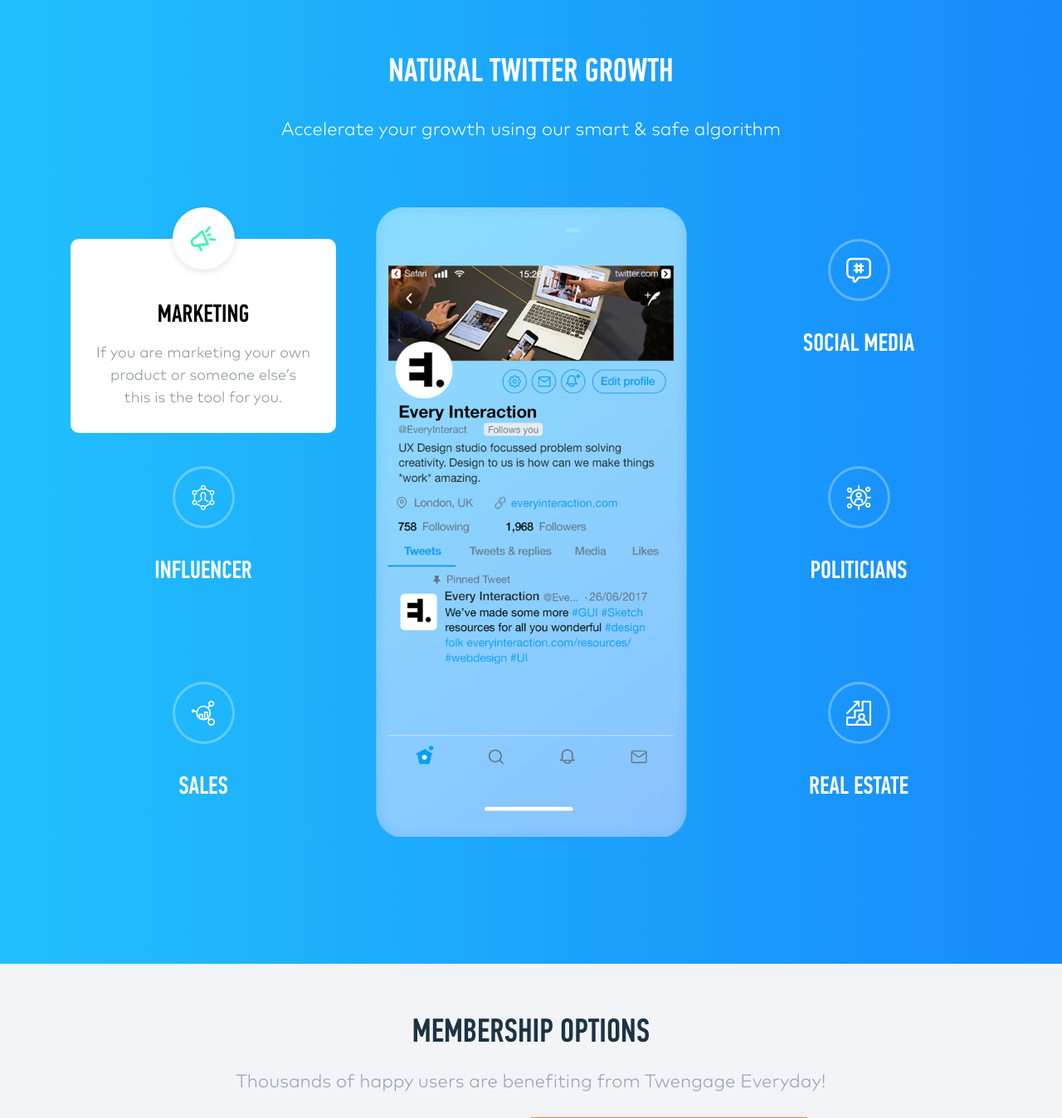
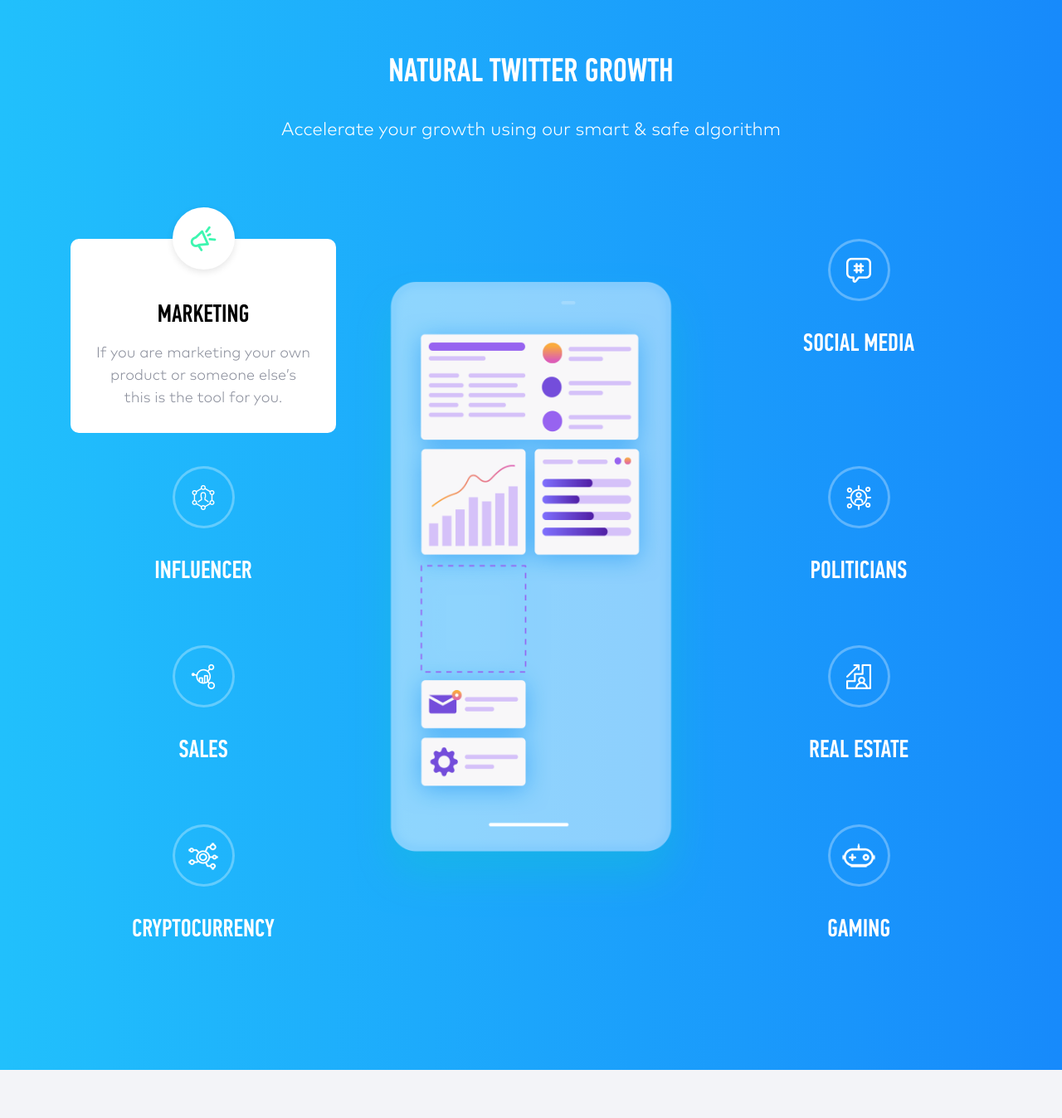
Before and after one commit to Edelweiss35/twengage, a Django app: page / in a window 1280 px wide. Shown: the part 2652-4000 px from the top of the page at 83% size. Run offline with Django 3.2, Linux system fonts and the light colour scheme; some libraries are stand-ins or nearby versions; some web fonts are replaced.

Commit message:
make it better

```diff
--- a/twitter/templates/css/twengage.css
+++ b/twitter/templates/css/twengage.css
@@ -413,6 +413,28 @@ button.slick-prev:hover{
 }
 .icon-two:before {
   content: "\e905";
+}
+.icon-seven{
+    width:40px;
+    height:40px;
+    background: transparent url(../images/food7.png) no-repeat;
+
+}
+.icon-eight{
+    width:40px;
+    height:40px;
+    background: transparent url(../images/food8.png) no-repeat;
+}
+.icon-seven:before{
+    width:40px;
+    height:40px;
+    background: transparent url(../images/food07.png) no-repeat;
+
+}
+.icon-eight:before{
+    width:40px;
+    height:40px;
+    background: transparent url(../images/food08.png) no-repeat;
 }
 @font-face{
 	font-family: 'mark';
@@ -768,6 +790,16 @@ p{
 	color: #3df6b0;
 	transition: all 0.3s;
 }
+.tg-ul li.active figure p08 i{
+	color: #3df6b0;
+	transition: all 0.3s;
+    background: url(../images/food08.png) no-repeat;
+}
+.tg-ul li.active figure p07 i{
+	color: #3df6b0;
+	transition: all 0.3s;
+    background: url(../images/food07.png) no-repeat;
+}
 .tg-ul li.active .tg-content p{
 	display: block;
 	color: #8c909d;
@@ -786,9 +818,9 @@ p{
 	transition: all 0.3s;
 	display: block;
 	position: absolute;
-	top: -38px;
-	left: calc(50% - 187.5px);
-	width: 375px;
+	top: -10px;
+	left: calc(50% - 306.5px);
+	width: 600px;
 }
 .tg-list{
     padding-top: 90px;
@@ -797,7 +829,7 @@ p{
 	text-align: center;
 	padding: 0 30px 30px;
 	width: 320px;
-	min-height: 220px;
+	min-height: 150px;
 	border-radius: 10px;
 	margin-bottom: 40px;
 }
--- a/twitter/templates/home.html
+++ b/twitter/templates/home.html
@@ -207,7 +207,7 @@
 								<p>If you are marketing your own product or someone else’s this is the tool for you.</p>
 							</div>
 							<div class="tg-output">
-								<img src="{% static 'images/mobile.png' %}" alt="#">
+								<img src="{% static 'images/mobile1.png' %}" alt="#">
 							</div>
 						</li>
 						<li>
@@ -258,7 +258,27 @@
 									area.</p>
 							</div>
 							<div class="tg-output">
-								<img src="{% static 'images/mobile.png' %}" alt="#">
+								<img src="{% static 'images/mobile6.png' %}" alt="#">
+							</div>
+						</li>
+                        <li>
+							<div class="tg-content">
+                                <figure><p07><i class="icon-seven"></i></p07></figure>
+								<h4>CRYPTOCURRENCY</h4>
+								<p>Twengage can help you get more in crytocurrency</p>
+							</div>
+							<div class="tg-output">
+								<img src="{% static 'images/mobile7.png' %}" alt="#">
+							</div>
+						</li>
+						<li>
+							<div class="tg-content">
+                                <figure><p08><i class="icon-eight"></i></p08></figure>
+								<h4>GAMING</h4>
+								<p>Twengage make you very exciting if you are a pan in gaming.</p>
+							</div>
+							<div class="tg-output">
+								<img src="{% static 'images/mobile8.png' %}" alt="#">
 							</div>
 						</li>
 					</ul>
```
Also changed, not shown: twitter/templates/help.html (added, +10 -0 lines), twitter/templates/images/food07.png (added), twitter/templates/images/food08.png (added), twitter/templates/images/food7.png (added), twitter/templates/images/food8.png (added), twitter/templates/images/mobile.png (deleted), twitter/templates/images/mobile2.png, twitter/templates/images/mobile3.png, twitter/templates/images/mobile4.png, twitter/templates/images/mobile5.png, twitter/templates/images/mobile6.png, twitter/templates/images/mobile7.png, 1 other file.
